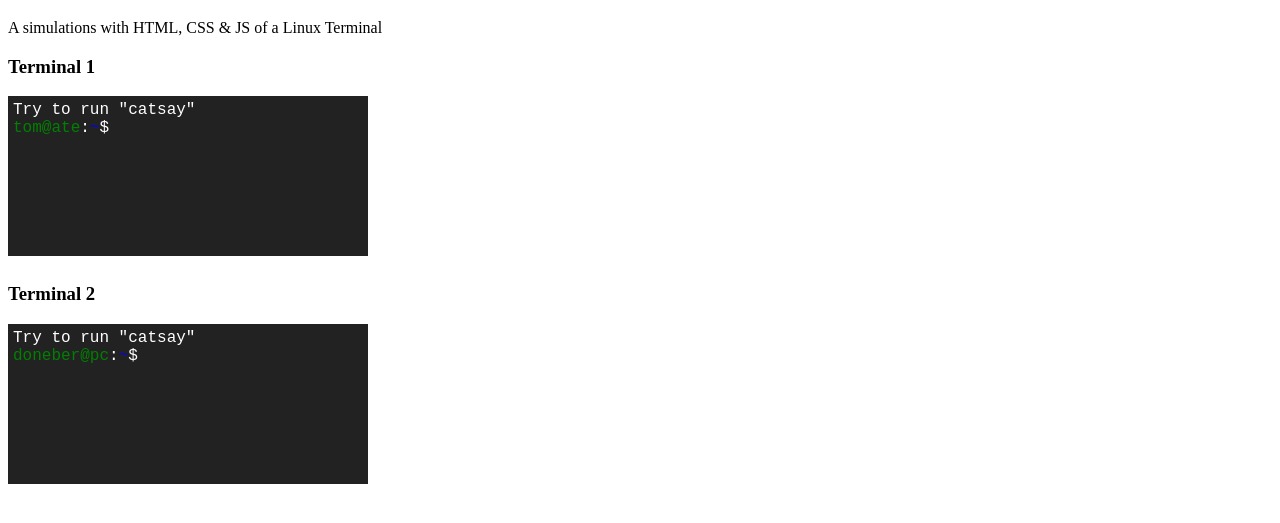
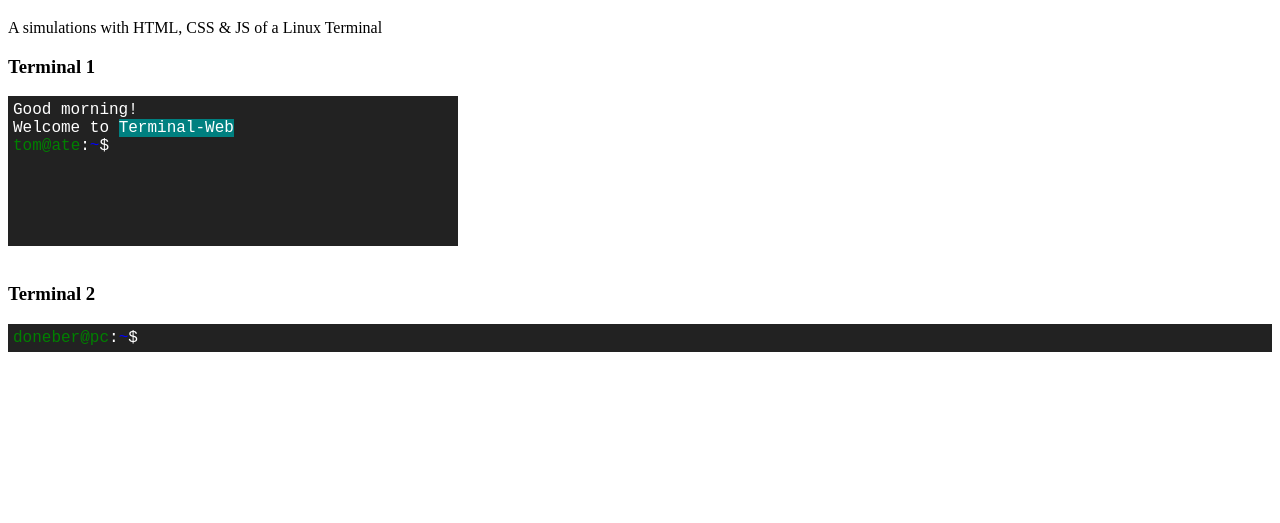
Before and after one commit to doneber/terminal-web, a website built with Vite: page index.html in a window 1280 px wide. Shown: the part 61-584 px from the top of the page. Built offline with nearby package versions, Linux system fonts and the light colour scheme.

Commit message:
add slot to put the text line default in the terminal

```diff
--- a/index.html
+++ b/index.html
@@ -4,19 +4,16 @@
     <meta charset="UTF-8" />
     <meta name="viewport" content="width=device-width, initial-scale=1.0" />
     <title>Web Terminal</title>
-    <style>
-      .terminal-container {
-        width: 350px;
-        height: 150px;
-      }
-    </style>
   </head>
   <body>
     <h1>The Web Terminals</h1>
     <p>A simulations with HTML, CSS & JS of a Linux Terminal</p>
     <h3>Terminal 1</h3>
-    <div class="terminal-container">
-      <terminal-web username="tom" hostname="ate"></terminal-web>
+    <div style="width: 450px; height: 150px;">
+      <terminal-web username="tom" hostname="ate">
+        <div slot="text-line">Good morning!</span></div>
+        <div slot="text-line">Welcome to <span style="background-color: teal">Terminal-Web</span></div>
+      </terminal-web>
     </div>
     <br />
     <h3>Terminal 2</h3>
--- a/package.json
+++ b/package.json
@@ -1,6 +1,6 @@
 {
   "name": "terminal-web",
-  "version": "0.0.4-beta",
+  "version": "0.1.0-beta",
   "description": "A terminal build with web technologies",
   "main": "dist/index.js",
   "typings": "dist/index.d.ts",
@@ -18,6 +18,7 @@
   "keywords": [
     "terminal",
     "web",
+    "linux",
     "html",
     "css",
     "js"
--- a/src/TerminalWeb.ts
+++ b/src/TerminalWeb.ts
@@ -17,10 +17,8 @@ export default class TerminalWeb extends HTMLElement {
     const $history = document.createElement("div");
     $history.classList.add("history");
     const $input = document.createElement("div");
-    $history.innerHTML = `
-    <div class="line">
-      Try to run "catsay"
-    </div>
+    $history.innerHTML = /*html*/`
+      <slot name="text-line"></slot>
     `
     $input.classList.add("input");
     $formTerminal.append($history);
@@ -91,8 +89,9 @@ export default class TerminalWeb extends HTMLElement {
   }
 
   static get style() {
-    return `
-    form * {
+
+    return /*css*/`
+    * {
       font-family: monospace, system-ui, -apple-system, BlinkMacSystemFont, 'Segoe UI', Roboto, Oxygen, Ubuntu, Cantarell, 'Open Sans', 'Helvetica Neue', sans-serif;
       margin: 0;
       padding: 0;
```
Also changed, not shown: README.md.
